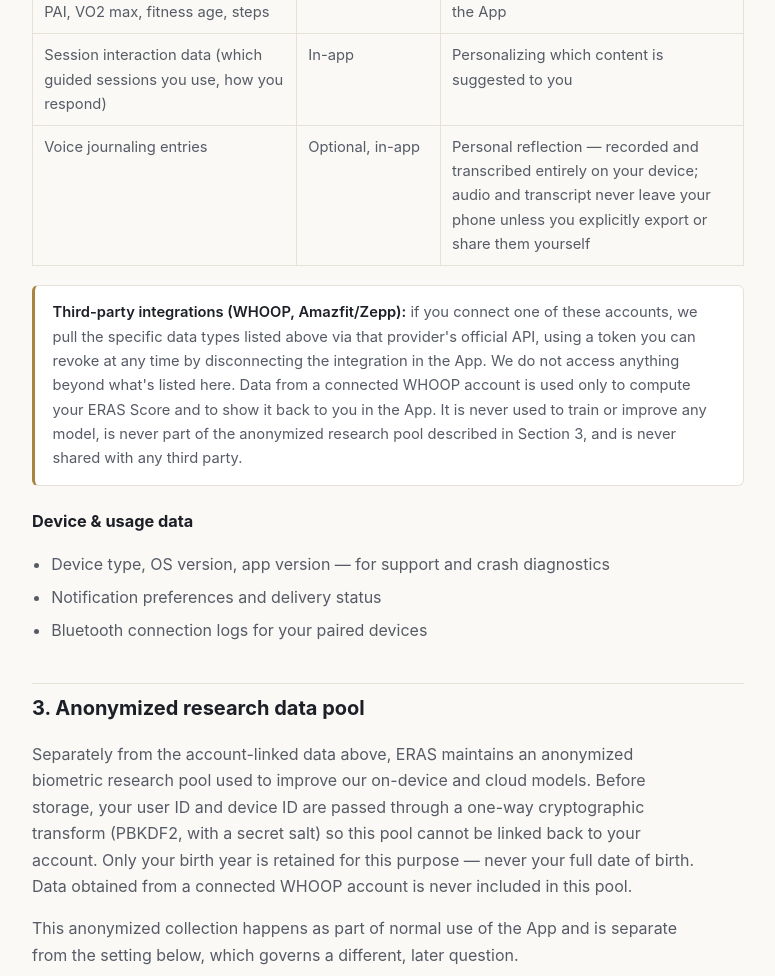
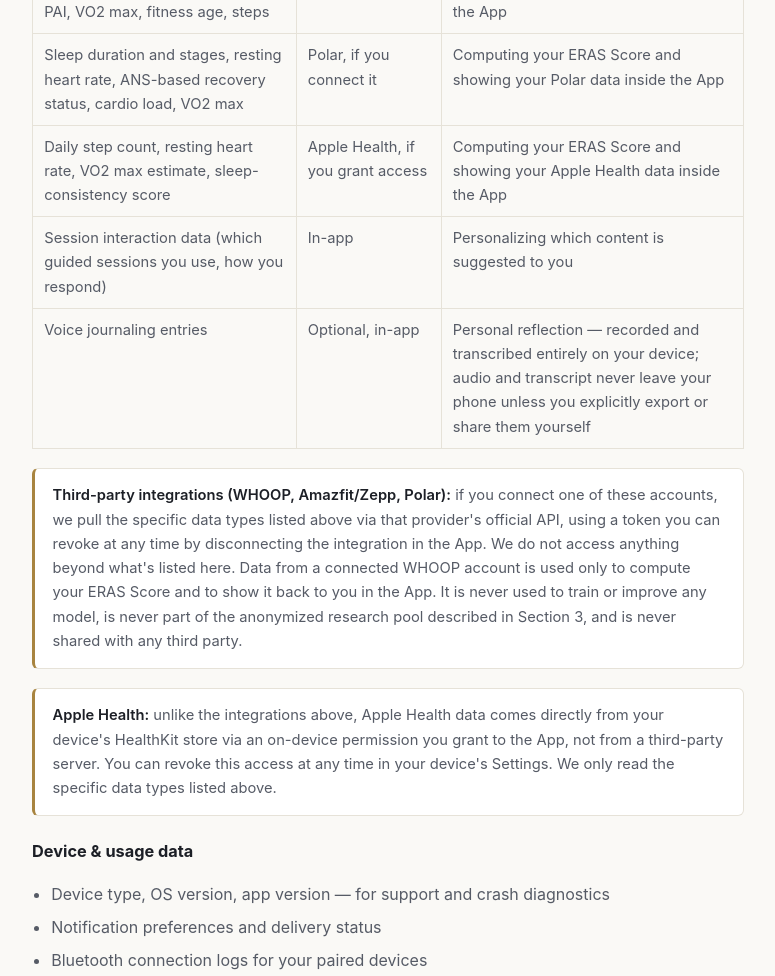
Before and after one commit to BastienG87/eras-legal, a plain HTML site: page privacy/index.html in a window 1280 px wide. Shown: the part 1580-2556 px from the top of the page, without its empty margins (252-1027 px from the left). Drawn offline with Linux system fonts and the light colour scheme.

Commit message:
Add Polar and Apple Health as data sources; add breach-notification section

```diff
--- a/privacy/index.html
+++ b/privacy/index.html
@@ -48,7 +48,7 @@
 <div class="wrap">
 
 <h1>Privacy Policy</h1>
-<p class="updated">ERAS Technologies Ltd · Last updated 25 September 2026</p>
+<p class="updated">ERAS Technologies Ltd · Last updated 7 October 2026</p>
 
 <p>ERAS ("we", "us", "our") provides a mobile application for meditation, stress-response monitoring, and longevity-focused wellness (the "App"), including EEG measurement via the UMind Mirror device and heart-rate/recovery data via optional third-party integrations. This policy explains what we collect, why, and the choices you have.</p>
 
@@ -75,12 +75,18 @@
   <tr><td>EEG session data</td><td>UMind Mirror device (Bluetooth)</td><td>Real-time stress/hijack detection and guided-session feedback</td></tr>
   <tr><td>Recovery score, HRV, resting heart rate, sleep performance and consistency, respiratory rate, day strain, average and maximum heart rate</td><td>WHOOP, if you connect it</td><td>Computing your ERAS Score and showing your WHOOP data inside the App</td></tr>
   <tr><td>Sleep score and stages, resting and maximum heart rate, HRV, PAI, VO2 max, fitness age, steps</td><td>Amazfit/Zepp, if you connect it</td><td>Computing your ERAS Score and showing your Amazfit/Zepp data inside the App</td></tr>
+  <tr><td>Sleep duration and stages, resting heart rate, ANS-based recovery status, cardio load, VO2 max</td><td>Polar, if you connect it</td><td>Computing your ERAS Score and showing your Polar data inside the App</td></tr>
+  <tr><td>Daily step count, resting heart rate, VO2 max estimate, sleep-consistency score</td><td>Apple Health, if you grant access</td><td>Computing your ERAS Score and showing your Apple Health data inside the App</td></tr>
   <tr><td>Session interaction data (which guided sessions you use, how you respond)</td><td>In-app</td><td>Personalizing which content is suggested to you</td></tr>
   <tr><td>Voice journaling entries</td><td>Optional, in-app</td><td>Personal reflection — recorded and transcribed entirely on your device; audio and transcript never leave your phone unless you explicitly export or share them yourself</td></tr>
 </table>
 
 <div class="note">
-<strong>Third-party integrations (WHOOP, Amazfit/Zepp):</strong> if you connect one of these accounts, we pull the specific data types listed above via that provider's official API, using a token you can revoke at any time by disconnecting the integration in the App. We do not access anything beyond what's listed here. Data from a connected WHOOP account is used only to compute your ERAS Score and to show it back to you in the App. It is never used to train or improve any model, is never part of the anonymized research pool described in Section 3, and is never shared with any third party.
+<strong>Third-party integrations (WHOOP, Amazfit/Zepp, Polar):</strong> if you connect one of these accounts, we pull the specific data types listed above via that provider's official API, using a token you can revoke at any time by disconnecting the integration in the App. We do not access anything beyond what's listed here. Data from a connected WHOOP account is used only to compute your ERAS Score and to show it back to you in the App. It is never used to train or improve any model, is never part of the anonymized research pool described in Section 3, and is never shared with any third party.
+</div>
+
+<div class="note">
+<strong>Apple Health:</strong> unlike the integrations above, Apple Health data comes directly from your device's HealthKit store via an on-device permission you grant to the App, not from a third-party server. You can revoke this access at any time in your device's Settings. We only read the specific data types listed above.
 </div>
 
 <h3>Device &amp; usage data</h3>
@@ -121,6 +127,7 @@
 
 <h2>8. Security</h2>
 <p>We use industry-standard measures including encrypted connections (TLS) for all data in transit, encryption at rest for stored data, and one-way anonymization for the research data pool described in Section 3. No system is completely secure, and we encourage you to use a strong, unique credential for your account.</p>
+<p>If we become aware of a security incident affecting your personal data, we will notify you and the relevant authorities as required by applicable law. Where an incident involves data connected to a WHOOP account, we will also notify WHOOP within 48 hours of discovery, as required by WHOOP's API Terms of Use.</p>
 
 <h2>9. Changes to this policy</h2>
 <p>We will update the "last updated" date above whenever this policy changes, and notify you in-app for material changes affecting how your health data is used.</p>
```
